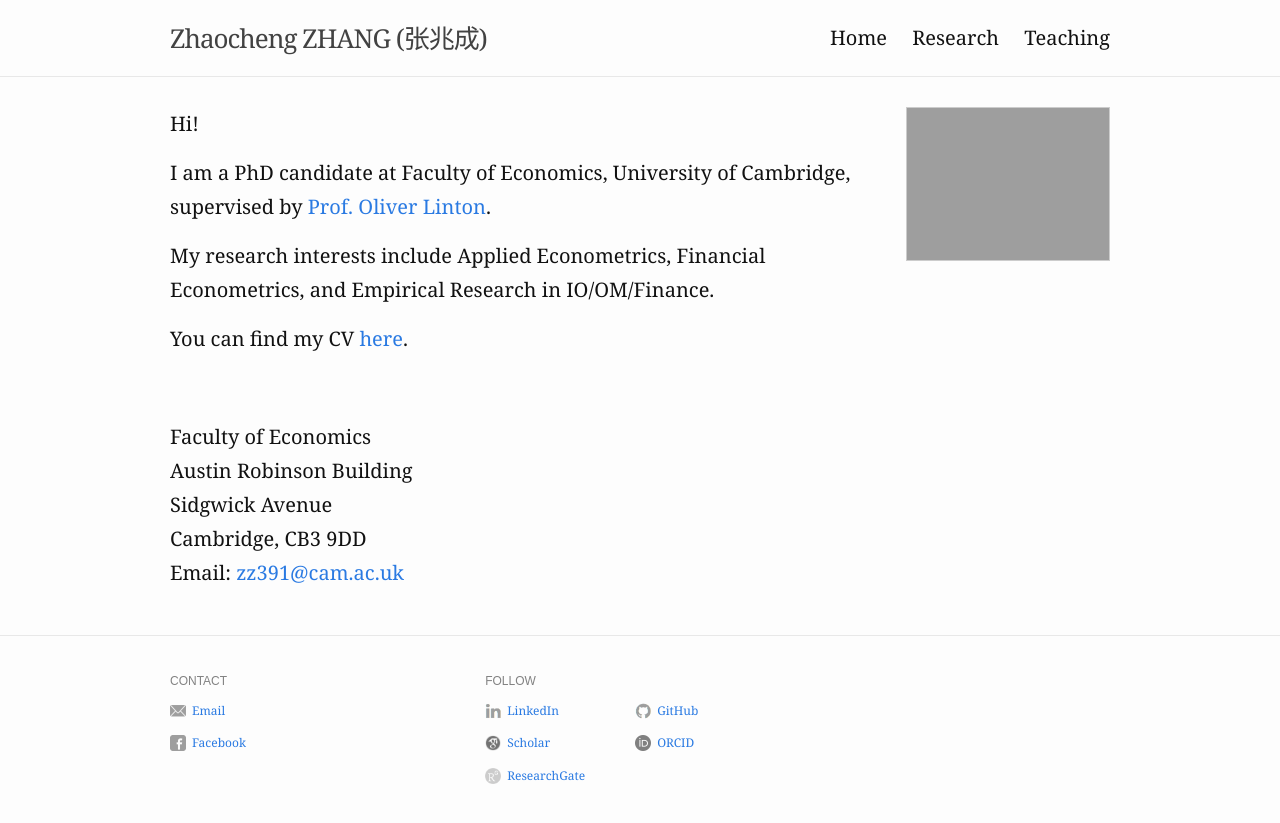
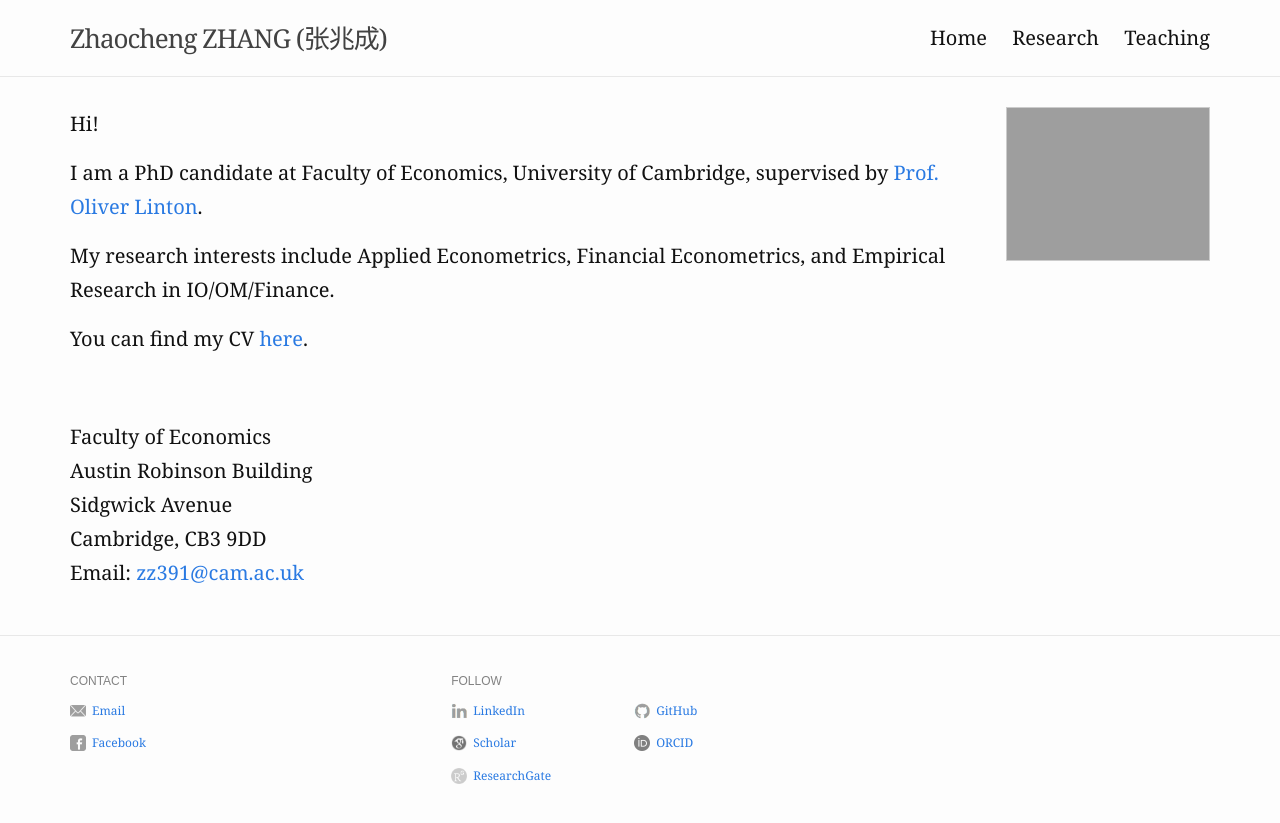
Before and after one commit to zhaocheng-zhang/zhaocheng-zhang.github.io, a Jekyll site: the page built from index.md, in a window 1280 px wide. Shown: the top 823 px of the page. Built offline with Jekyll 4.4.1, drawn with Linux system fonts in a browser that asks for light colours.

Commit message:
Update _base.scss

```diff
--- a/_sass/_base.scss
+++ b/_sass/_base.scss
@@ -184,8 +184,8 @@ pre {
  * Wrapper
  */
 .wrapper {
-  max-width: -webkit-calc(1000px - (#{$spacing-unit} * 2));
-  max-width:         calc(1000px - (#{$spacing-unit} * 2));
+  max-width: -webkit-calc(1200px - (#{$spacing-unit} * 2));
+  max-width:         calc(1200px - (#{$spacing-unit} * 2));
   margin-right: auto;
   margin-left: auto;
   padding-right: $spacing-unit;
```
